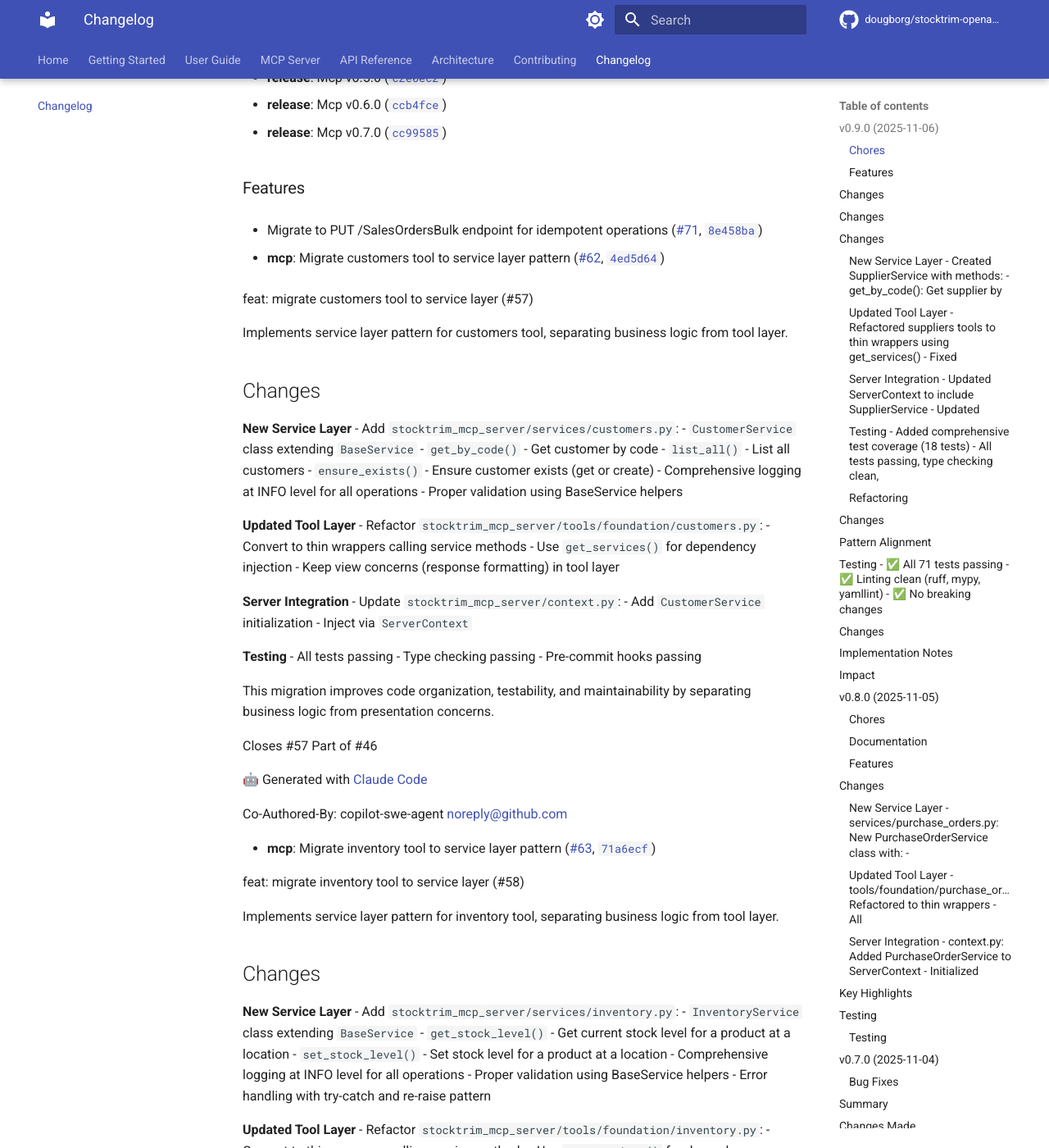
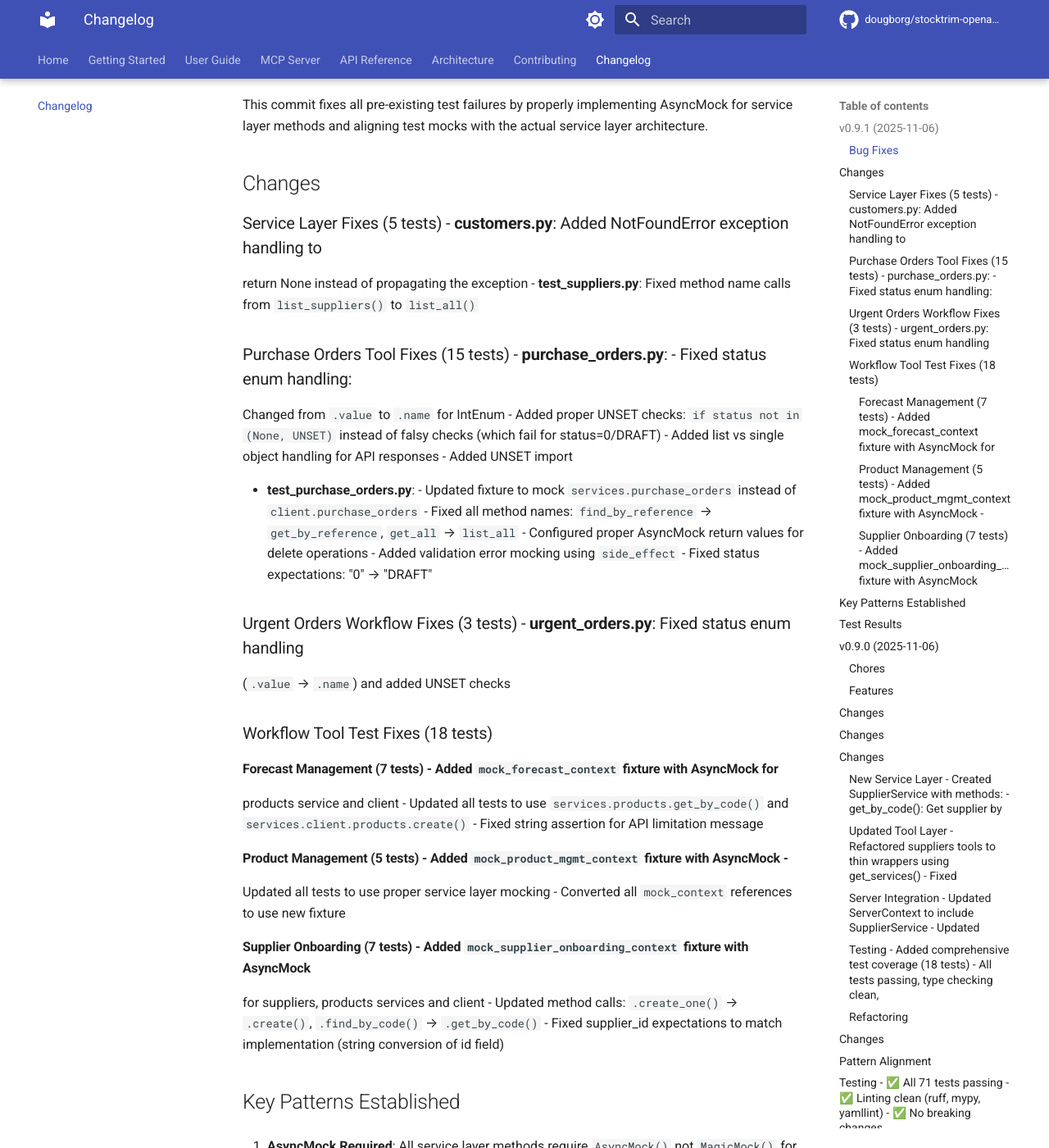
Before and after one commit to dougborg/stocktrim-openapi-client, an MkDocs documentation site: the page built from docs/CHANGELOG.md, in a window 1280 px wide and 1400 px high, scrolled down 251 px. Shown: the whole window at 82% size. Built offline with MkDocs 1.6.1 and Material for MkDocs 9.7.7, drawn with Linux system fonts in a browser that asks for light colours; comment, search, counter and statistics services are not loaded; the version menu is left out; some of the changed text lies outside the part shown.

Commit message:
chore(release): client v0.9.1

```diff
--- a/docs/CHANGELOG.md
+++ b/docs/CHANGELOG.md
@@ -1,6 +1,87 @@
 # CHANGELOG
 
 <!-- version list -->
+
+## v0.9.1 (2025-11-06)
+
+### Bug Fixes
+
+- Resolve all 40 test failures across service and tool layers
+  ([#72](https://github.com/dougborg/stocktrim-openapi-client/pull/72),
+  [`770d2b4`](https://github.com/dougborg/stocktrim-openapi-client/commit/770d2b45a3359f2bd62c9a82938d352747613057))
+
+This commit fixes all pre-existing test failures by properly implementing AsyncMock for
+service layer methods and aligning test mocks with the actual service layer
+architecture.
+
+## Changes
+
+### Service Layer Fixes (5 tests) - **customers.py**: Added NotFoundError exception handling to
+
+return None instead of propagating the exception - **test_suppliers.py**: Fixed method
+name calls from `list_suppliers()` to `list_all()`
+
+### Purchase Orders Tool Fixes (15 tests) - **purchase_orders.py**: - Fixed status enum handling:
+
+Changed from `.value` to `.name` for IntEnum - Added proper UNSET checks:
+`if status not in (None,   UNSET)` instead of falsy checks (which fail for
+status=0/DRAFT) - Added list vs single object handling for API responses - Added UNSET
+import
+
+- **test_purchase_orders.py**: - Updated fixture to mock `services.purchase_orders`
+  instead of `client.purchase_orders` - Fixed all method names: `find_by_reference` →
+  `get_by_reference`, `get_all` → `list_all` - Configured proper AsyncMock return values
+  for delete operations - Added validation error mocking using `side_effect` - Fixed
+  status expectations: "0" → "DRAFT"
+
+### Urgent Orders Workflow Fixes (3 tests) - **urgent_orders.py**: Fixed status enum handling
+
+(`.value` → `.name`) and added UNSET checks
+
+### Workflow Tool Test Fixes (18 tests)
+
+#### Forecast Management (7 tests) - Added `mock_forecast_context` fixture with AsyncMock for
+
+products service and client - Updated all tests to use `services.products.get_by_code()`
+and `services.client.products.create()` - Fixed string assertion for API limitation
+message
+
+#### Product Management (5 tests) - Added `mock_product_mgmt_context` fixture with AsyncMock -
+
+Updated all tests to use proper service layer mocking - Converted all `mock_context`
+references to use new fixture
+
+#### Supplier Onboarding (7 tests) - Added `mock_supplier_onboarding_context` fixture with AsyncMock
+
+for suppliers, products services and client - Updated method calls: `.create_one()` →
+`.create()`, `.find_by_code()` → `.get_by_code()` - Fixed supplier_id expectations to
+match implementation (string conversion of id field)
+
+## Key Patterns Established
+
+1. **AsyncMock Required**: All service layer methods require `AsyncMock()` not
+   `MagicMock()` for proper await expression handling
+
+1. **Service vs Client Layer**: Workflow tools use `services.X.method()` for reads but
+   `services.client.X.create()` for complex updates
+
+1. **IntEnum Status Handling**: Use `.name` not `.value` for string representation of
+   IntEnum status fields
+
+1. **UNSET Checks**: Check `if value not in (None, UNSET)` not just `if value` for
+   fields that can legitimately be 0
+
+## Test Results
+
+- **Before**: 157/197 tests passing (40 failures) - **After**: 197/197 tests passing (0
+  failures) ✅
+  - **Coverage**: 79%
+
+🤖 Generated with [Claude Code](https://claude.com/claude-code)
+
+Co-authored-by: Doug Borg <dougborg@apple.com>
+
+Co-authored-by: Claude <noreply@anthropic.com>
 
 ## v0.9.0 (2025-11-06)
 
--- a/pyproject.toml
+++ b/pyproject.toml
@@ -1,6 +1,6 @@
 [project]
 name = "stocktrim-openapi-client"
-version = "0.9.0"
+version = "0.9.1"
 description = "A modern, pythonic StockTrim Inventory Management API client with automatic retries, rate limiting, and smart pagination"
 authors = [
     {name = "Doug Borg", email = "dougborg@dougborg.org"},
--- a/stocktrim_public_api_client/__init__.py
+++ b/stocktrim_public_api_client/__init__.py
@@ -5,7 +5,7 @@ A modern, pythonic StockTrim Inventory Management API client with automatic
 retries and custom authentication.
 """
 
-__version__ = "0.9.0"
+__version__ = "0.9.1"
 
 from .stocktrim_client import StockTrimClient
 from .utils import (
```
